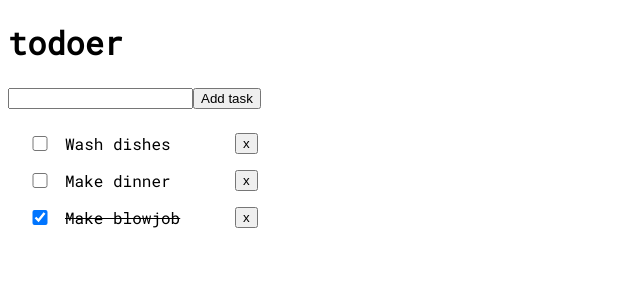
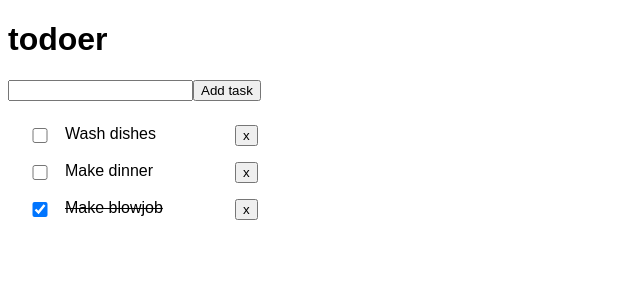
Before and after one commit to gr3yknigh1/todoer, a React (Create React App) app: page / in a window 1280 px wide. Shown: the top 300 px of the page, without its empty margins (0-640 px from the left). Built offline with nearby package versions, Linux system fonts and the light colour scheme.

Commit message:
Change font

```diff
--- a/src/index.css
+++ b/src/index.css
@@ -1,5 +1,5 @@
-:root {
-  font-family: "Roboto Mono";
+* {
+  font-family: Arial, Helvetica, sans-serif;
 }
 
 .todo-list {
```
